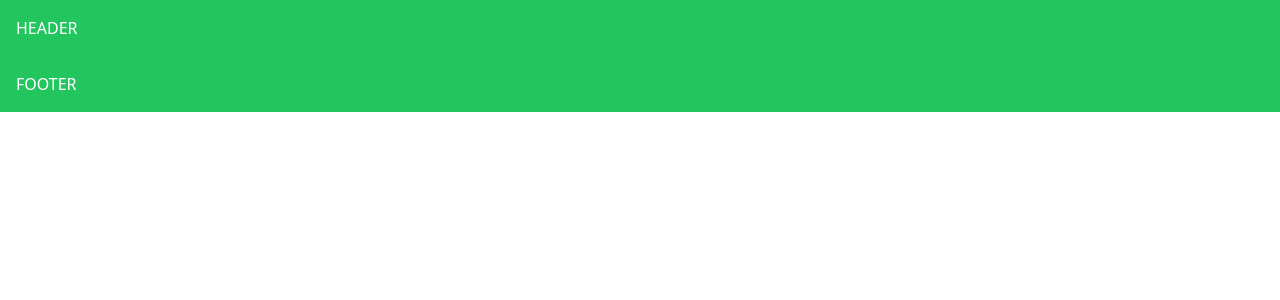
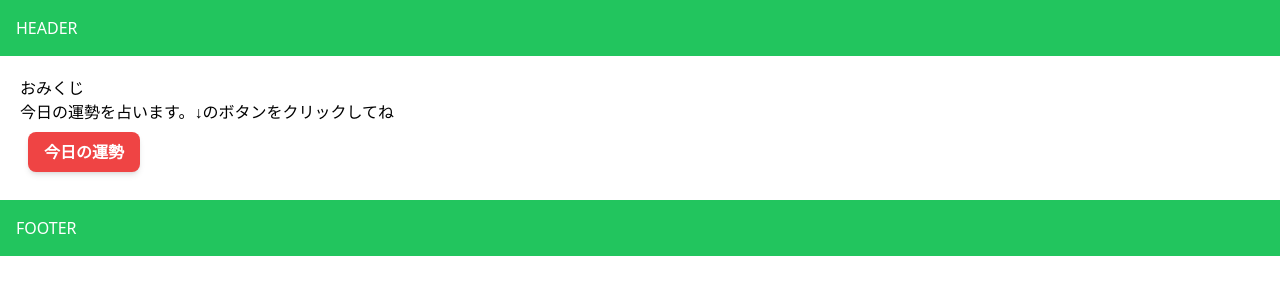
Before and after one commit to azain4645/nuxt3-blog, a Nuxt app: page /fortuneTest in a window 1280 px wide. Before the commit this address had no page. Shown: the top 300 px of the page. Built offline with nearby package versions, Linux system fonts and the light colour scheme.

Commit message:
fortuneコンポーネントに切り出し

```diff
--- /dev/null
+++ b/components/fortune.vue
@@ -0,0 +1,15 @@
+<script setup>
+  const lucky = ref('')
+  const results = ['大吉', '吉', '大凶'];
+  const fortuneTest = () => {
+    const random = Math.floor( Math.random() * 3)
+    lucky.value = results[random]
+  }
+</script>
+
+<template>
+  <h2>おみくじ</h2>
+  <p>今日の運勢を占います。↓のボタンをクリックしてね</p>
+  <button @click="fortuneTest" class="m-2 py-2 px-4 bg-red-500 text-white font-semibold rounded-lg shadow-md hover:bg-red-700">今日の運勢</button>
+  <p>{{ lucky }}</p>
+</template>
--- a/pages/fortune.vue
+++ /dev/null
@@ -1,17 +0,0 @@
-<script setup lang="ts">
-  const lucky = ref('')
-  const results = ['大吉', '吉', '大凶'];
-  const fortuneTest = () => {
-    const random = Math.floor( Math.random() * 3)
-    lucky.value = results[random]
-  }
-</script>
-
-<template>
-  <div class="m-5">
-    <h2>おみくじ</h2>
-    <p>今日の運勢を占います。↓のボタンをクリックしてね</p>
-    <button @click="fortuneTest" class="m-2 py-2 px-4 bg-red-500 text-white font-semibold rounded-lg shadow-md hover:bg-red-700">今日の運勢</button>
-    <p>{{ lucky }}</p>
-  </div>
-</template>
--- /dev/null
+++ b/pages/fortuneTest.vue
@@ -0,0 +1,5 @@
+<template>
+  <div class="m-5">
+    <fortune />
+  </div>
+</template>
```
